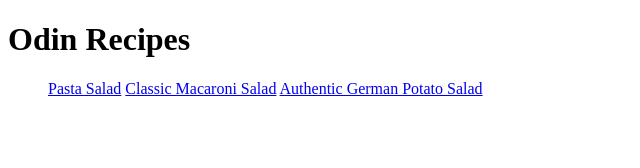
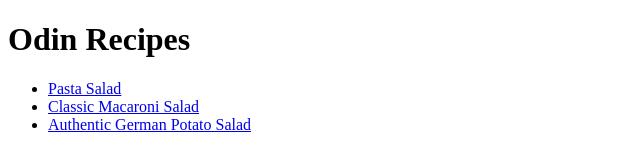
Before and after one commit to adrianmihail/odin-recipes, a plain HTML site: page index.html in a window 1280 px wide. Shown: the whole page, without its empty margins (0-640 px from the left). Drawn offline with Linux system fonts and the light colour scheme.

Commit message:
Add ul to Index

```diff
--- a/index.html
+++ b/index.html
@@ -8,9 +8,9 @@
 <body>
     <h1>Odin Recipes</h1>
     <ul>
-        <a href="recipes/pasta_salad.html">Pasta Salad</a>
-        <a href="recipes/classic_macaroni_salad.html">Classic Macaroni Salad</a>
-        <a href="recipes/authentic_german_potato_salad.html">Authentic German Potato Salad</a>
+        <li><a href="recipes/pasta_salad.html">Pasta Salad</a></li>
+        <li><a href="recipes/classic_macaroni_salad.html">Classic Macaroni Salad</a></li>
+        <li><a href="recipes/authentic_german_potato_salad.html">Authentic German Potato Salad</a></li>
     </ul>
 </body>
 </html>
```
